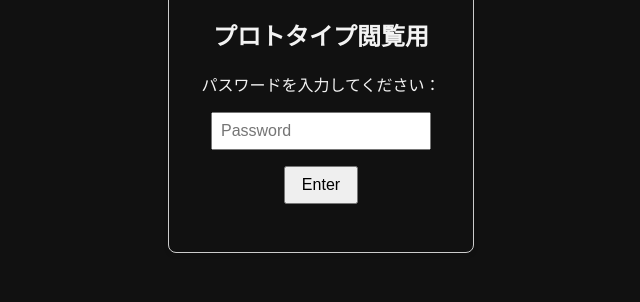
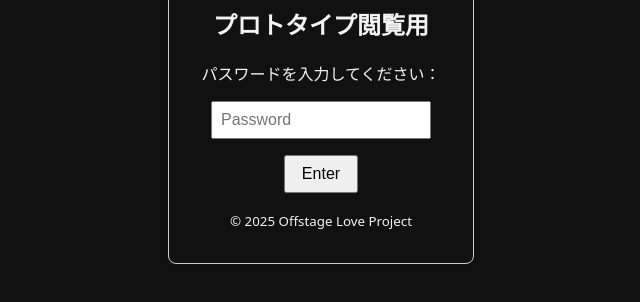
Before and after one commit to OffloveProject/prototype, a plain HTML site: page docs/index.html in a window 1280 px wide. Shown: the part 328-630 px from the top of the page, without its empty margins (319-959 px from the left). Drawn offline with Linux system fonts and the light colour scheme.

Commit message:
Add files via upload

```diff
--- a/docs/index.html
+++ b/docs/index.html
@@ -25,7 +25,12 @@
     <br>
     <button onclick="checkPw()">Enter</button>
     <p id="msg"></p>
+      <footer>
+      <small>&copy; 2025 Offstage Love Project</small>
+      </footer>
   </div>
+
+
 
   <script>
     function checkPw() {
```
Also changed, not shown: docs/proto-49fj3.html (+3 -0 lines).
